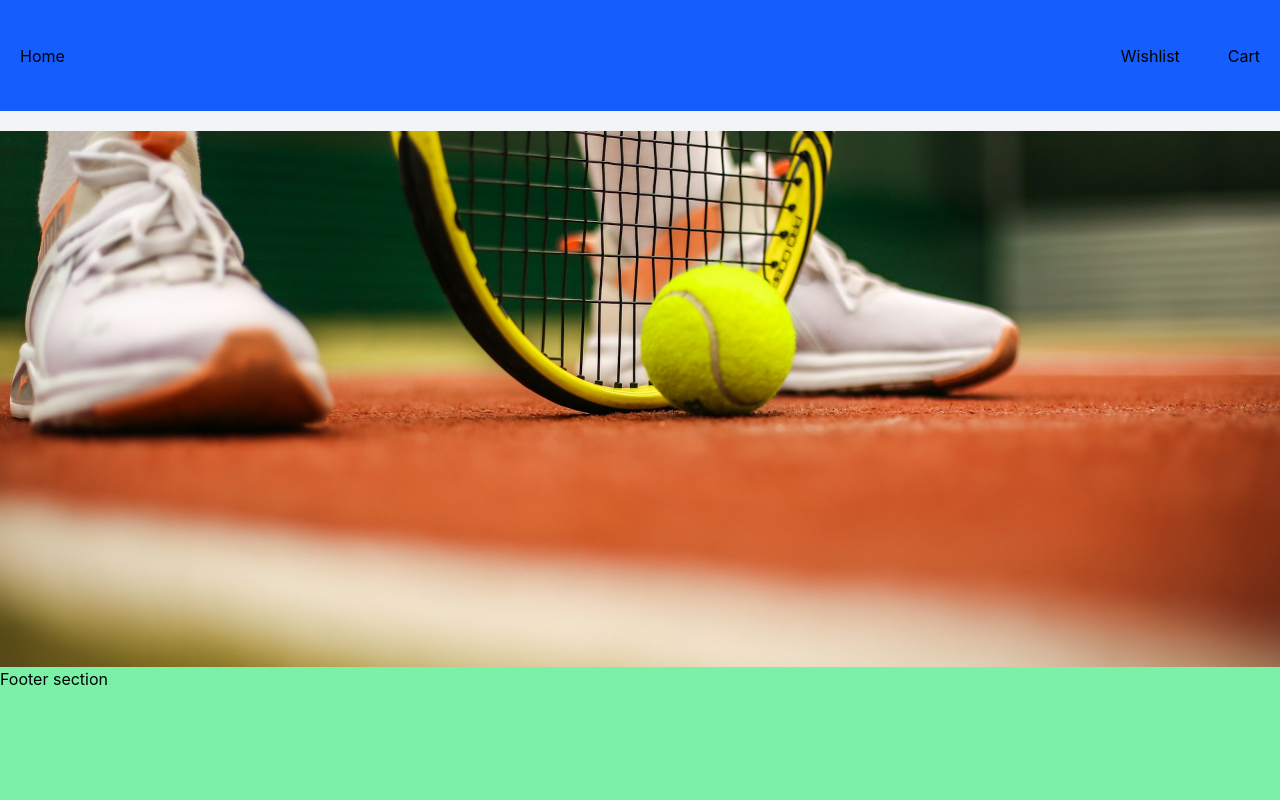
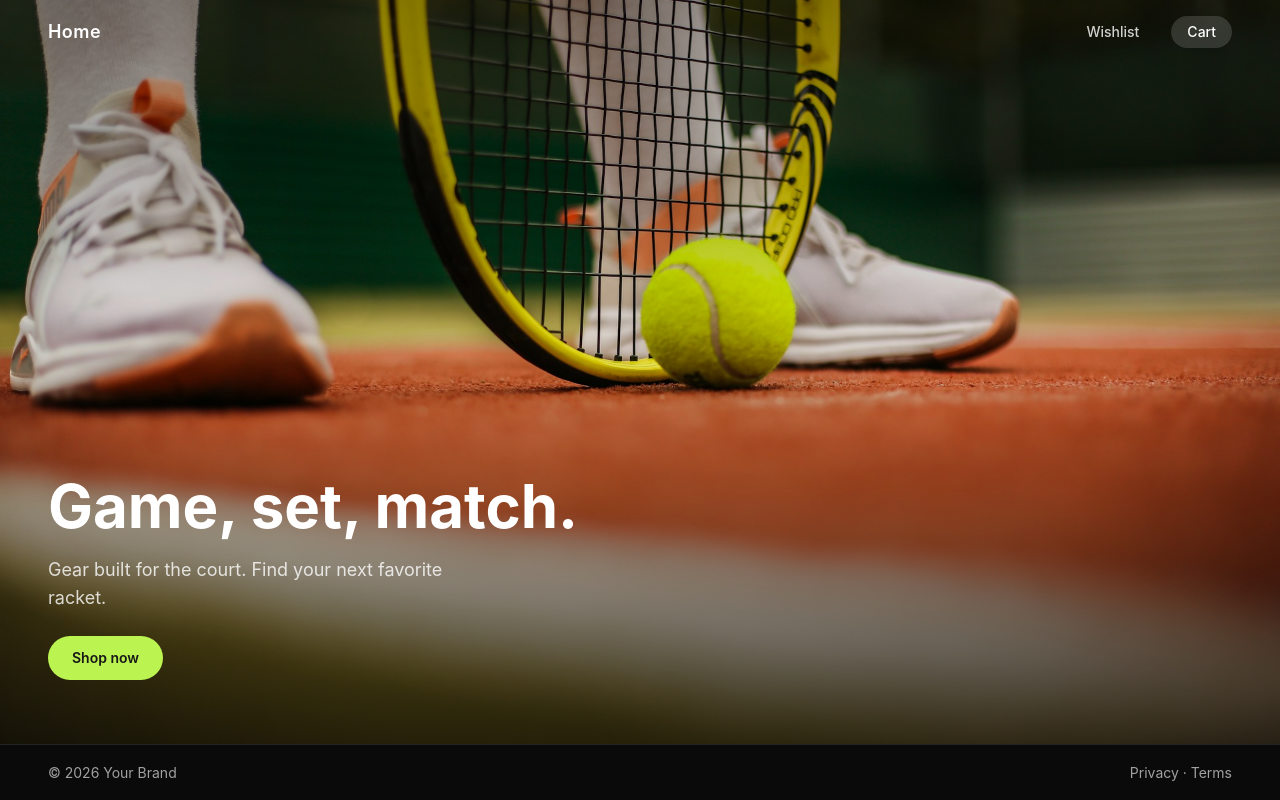
Before and after one commit to VAIBHAVMATHUR137/webseeder_ecommerce_assignment, a React (Vite) app: page / in a window 1280 px wide. Built offline with nearby package versions, Linux system fonts and the light colour scheme.

Commit message:
Modified the landing page

```diff
--- a/src/App.tsx
+++ b/src/App.tsx
@@ -5,20 +5,14 @@ import Navbar from "./components/Navbar";
 
 function App() {
   return (
-    <div className="flex flex-col bg-gray-100 w-full h-screen justify-between">
-      <div className="flex flex-col gap-y-5 h-5/6">
-        <div className="h-1/6 shrink-0 bg-blue-600">
+    <div className="flex flex-col h-screen w-full bg-neutral-950 text-white">
+      <main className="relative flex-1 min-h-0">
+        <header className="absolute inset-x-0 top-0 z-20">
           <Navbar />
-        </div>
-
-        <div className="flex-1 min-h-0 bg-pink-400">
-          <HeroSection />
-        </div>
-      </div>
-
-      <div className="h-1/6 bg-green-300">
-        <Footer />
-      </div>
+        </header>
+        <HeroSection />
+      </main>
+      <Footer />
     </div>
   );
 }
--- a/src/components/Footer.tsx
+++ b/src/components/Footer.tsx
@@ -1,8 +1,10 @@
-export const Footer=()=>{
-    return(
-        <>
-        Footer section
-        </>
-    )
-}
-export default Footer
+export const Footer = () => {
+    return (
+      <footer className="flex h-14 shrink-0 items-center justify-between border-t border-white/10 bg-neutral-950 px-6 text-sm text-neutral-400 md:px-12">
+        <span>© 2026 Your Brand</span>
+        <span>Privacy · Terms</span>
+      </footer>
+    );
+  };
+
+  export default Footer;
--- a/src/components/HeroSection.tsx
+++ b/src/components/HeroSection.tsx
@@ -2,11 +2,27 @@ import hero from "../images/hero.jpg";
 
 export const HeroSection = () => {
   return (
-    <img
-      src={hero}
-      alt="Tennis racket and ball on a clay court"
-      className="w-full h-full object-cover"
-    />
+    <section className="relative h-full w-full overflow-hidden">
+      <img
+        src={hero}
+        alt="Tennis racket and ball on a clay court"
+        className="absolute inset-0 h-full w-full object-cover"
+      />
+      {/* darkens the image so text stays readable */}
+      <div className="absolute inset-0 bg-linear-to-t from-black/70 via-black/10 to-black/40" />
+
+      <div className="relative z-10 flex h-full flex-col justify-end px-6 pb-12 md:px-12 md:pb-16">
+        <h1 className="max-w-xl text-4xl font-bold leading-tight md:text-6xl">
+          Game, set, match.
+        </h1>
+        <p className="mt-3 max-w-md text-base text-white/80 md:text-lg">
+          Gear built for the court. Find your next favorite racket.
+        </p>
+        <button className="mt-6 w-fit rounded-full bg-lime-300 px-6 py-3 text-sm font-semibold text-neutral-900 hover:bg-lime-200 transition-colors">
+          Shop now
+        </button>
+      </div>
+    </section>
   );
 };
 
--- a/src/components/Navbar.tsx
+++ b/src/components/Navbar.tsx
@@ -1,13 +1,19 @@
 export const Navbar = () => {
-    return (
-      <div className="flex justify-between items-center h-full flex-wrap ">
-        <div className="mx-5 cursor-pointer">Home</div>
-        <div className="flex items-center gap-12 mx-5 ">
-          <span className="cursor-pointer">Wishlist</span>
-          <span className="cursor-pointer">Cart</span>
-        </div>
+  return (
+    <nav className="flex items-center justify-between h-16 px-6 md:px-12 text-white">
+      <div className="text-lg font-semibold tracking-wide cursor-pointer">
+        Home
       </div>
-    );
-  };
+      <div className="flex items-center gap-8 text-sm font-medium">
+        <span className="cursor-pointer text-white/80 hover:text-white transition-colors">
+          Wishlist
+        </span>
+        <span className="cursor-pointer rounded-full bg-white/15 px-4 py-1.5 backdrop-blur-md hover:bg-white/25 transition-colors">
+          Cart
+        </span>
+      </div>
+    </nav>
+  );
+};
 
-  export default Navbar;
+export default Navbar;
```
